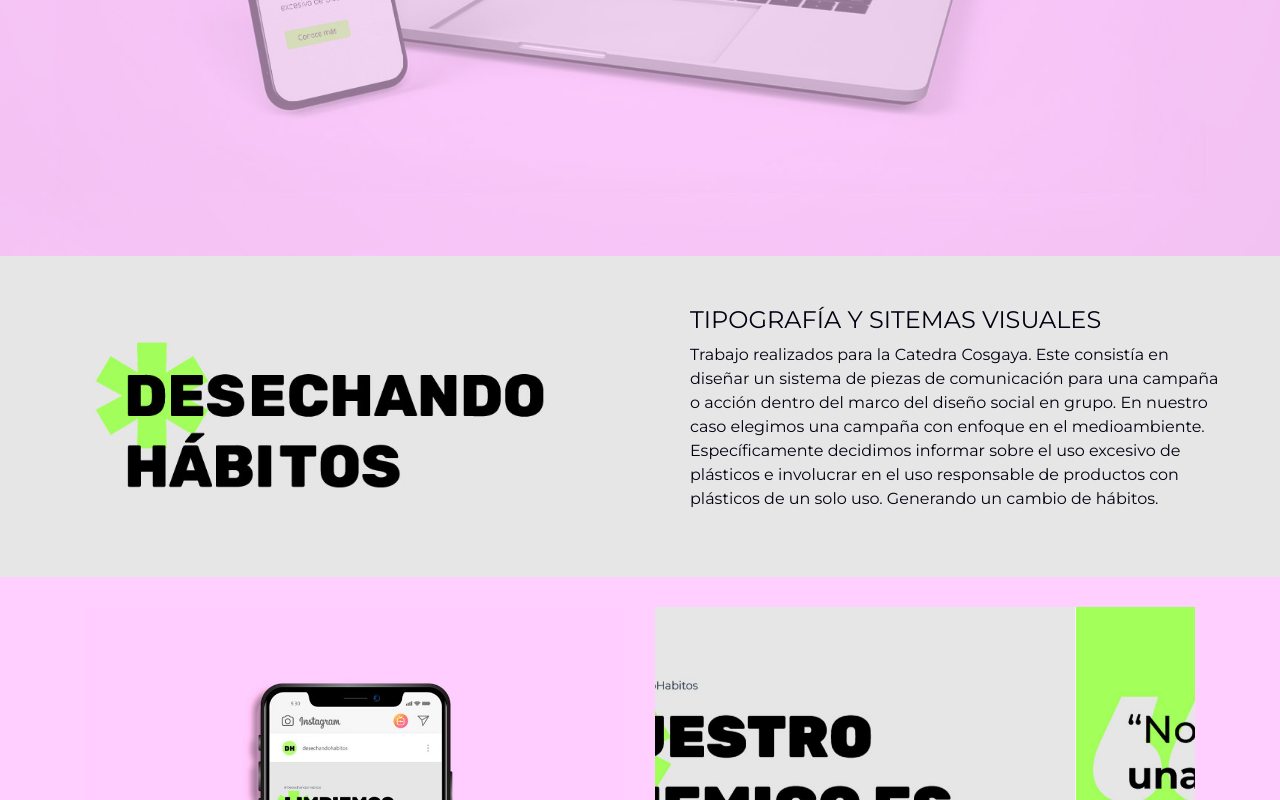
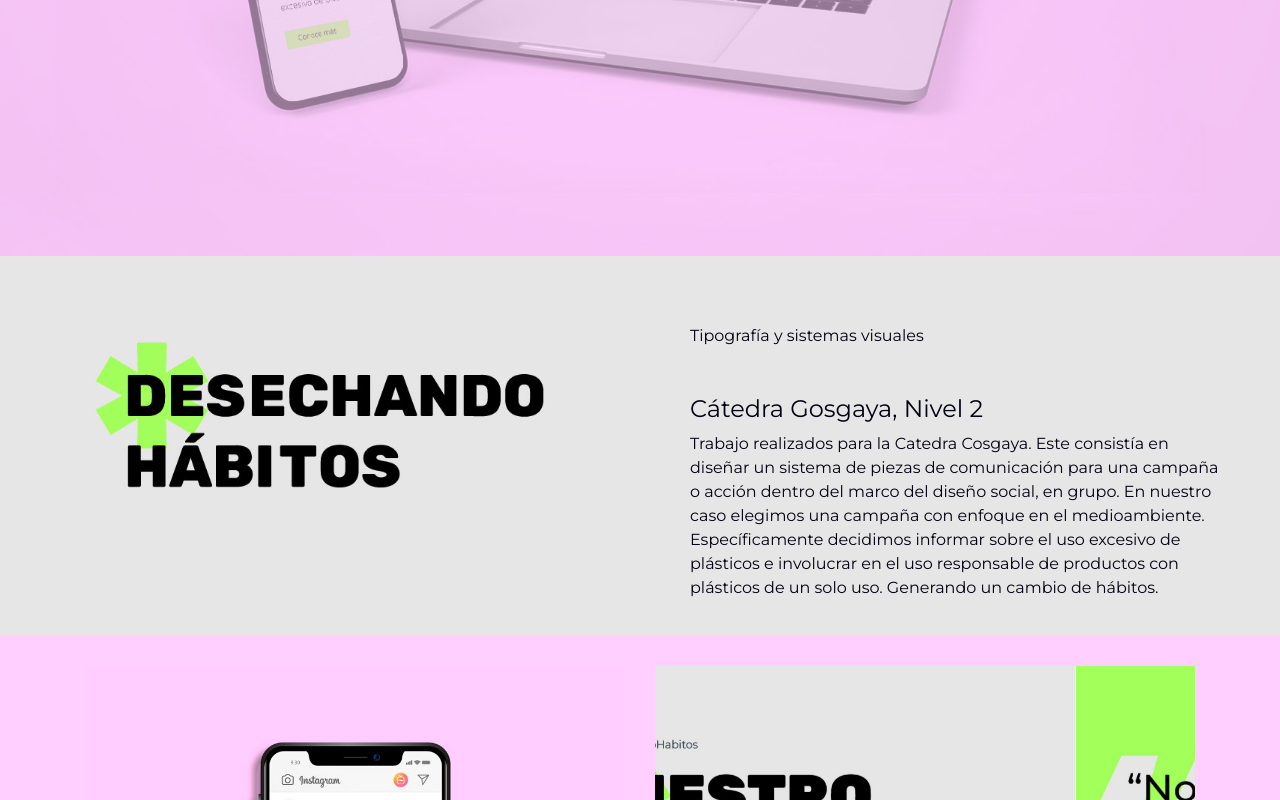
Before and after one commit to antonella-herrera/porfolio, a website: page tipografia-sistemas-identidad-visual.html in a window 1280 px wide. Shown: the part 544-1344 px from the top of the page. Drawn offline with nearby package versions, Linux system fonts and the light colour scheme.

Commit message:
porfolio tipografia, interfaces y sistemas

```diff
--- a/tipografia-sistemas-identidad-visual.html
+++ b/tipografia-sistemas-identidad-visual.html
@@ -99,10 +99,11 @@
 
                 <div class="col-lg-6 col-md-6 col-sm-12 col-xs-12 columna-texto-porfolio">
                     <div class="">
-                        <h4>TIPOGRAFÍA Y SITEMAS VISUALES</h4>
+                        <h3>Tipografía y sistemas visuales</h3>
+                        <h4>Cátedra Gosgaya, Nivel 2</h4>
                         <p>Trabajo realizados para la Catedra Cosgaya. Este consistía en diseñar un sistema
                             de piezas de comunicación para una campaña o acción dentro del marco del diseño
-                            social en grupo. En nuestro caso elegimos una campaña con enfoque en el medioambiente.
+                            social, en grupo. En nuestro caso elegimos una campaña con enfoque en el medioambiente.
                             Específicamente decidimos informar sobre el uso excesivo de plásticos e involucrar en
                             el uso responsable de productos con plásticos de un solo uso. Generando un cambio de
                             hábitos.
```
Also changed, not shown: tipografia-interfaces.html (+4 -6 lines).
